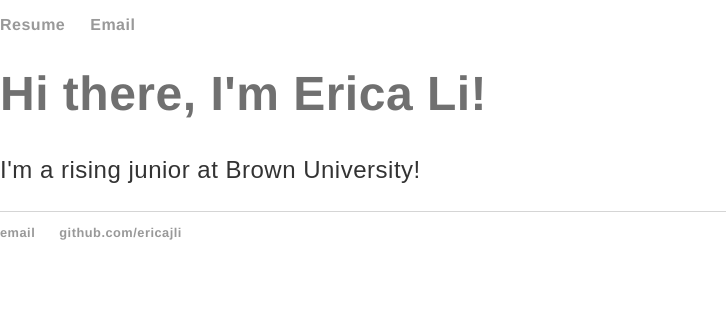
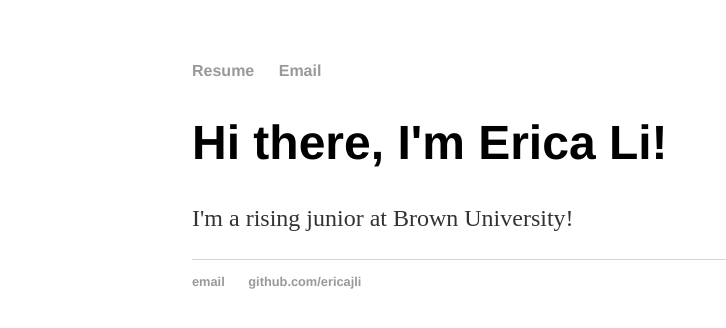
Before and after one commit to ericajli/ericajli.github.io, a plain HTML site: page index.html in a window 1280 px wide. Shown: the whole page, without its empty margins (0-726 px from the left). Drawn offline with Linux system fonts and the light colour scheme; files that its build step writes are made by us from their sources.

Commit message:
Update main.css
changed back to original

```diff
--- a/main.css
+++ b/main.css
@@ -1,53 +1,17 @@
-body {
-    margin: 0;
-    padding: 0;
-    background: #fff;
-    font-family: proxima-nova, sans-serif;
-    font-weight: 400;
-    color: #707070;
-    letter-spacing: 0.5px;
-    -webkit-animation: fadein 2s; /* Safari, Chrome and Opera > 12.1 */
-    -moz-animation: fadein 2s; /* Firefox < 16 */
-    -ms-animation: fadein 2s; /* Internet Explorer */
-    -o-animation: fadein 2s; /* Opera < 12.1 */
+body { margin: 60px auto; width: 70%; }
 
-}
-nav ul, footer ul {
-    font-family:'Helvetica', 'Arial', 'Sans-Serif';
-    padding: 0px;
-    list-style: none;
-    font-weight: bold;
-}
-nav ul li, footer ul li {
-    display: inline;
-    margin-right: 20px;
-}
-a {
-    text-decoration: none;
-    color: #999;
-}
-a:hover {
-    text-decoration: underline;
-}
-h1 {
-    font-size: 3em;
-    font-family:'Helvetica', 'Arial', 'Sans-Serif';
-}
-p {
-    font-size: 1.5em;
-    line-height: 1.4em;
-    color: #333;
-}
-footer {
-    border-top: 1px solid #d5d5d5;
-    font-size: .8em;
-}
+a { text-decoration: none; color: #999; }
+a:hover { text-decoration: underline; }
 
-ul.posts {
-    margin: 20px auto 40px;
-    font-size: 1.5em;
-}
+p, ul { font-size: 1.5em; line-height: 1.4em; color: #333; }
 
-ul.posts li {
-    list-style: none;
-}
+h1, h2, h3, h4 { font-family: 'Helvetica', 'Arial', 'Sans-Serif'; }
+h1 { font-size: 3em;  }
+h2 { font-size: 2.7em; }
+h3 { font-size: 2.3em; }
+h4 { font-size: 1.9em; }
+
+nav ul, footer ul { font-size: 1em; font-family: 'Helvetica', 'Arial', 'Sans-Serif'; padding: 0px; list-style: none; font-weight: bold; }
+nav ul li, footer ul li { display: inline; margin-right: 20px; }
+
+footer { border-top: 1px solid #d5d5d5; font-size: .8em; }
```
